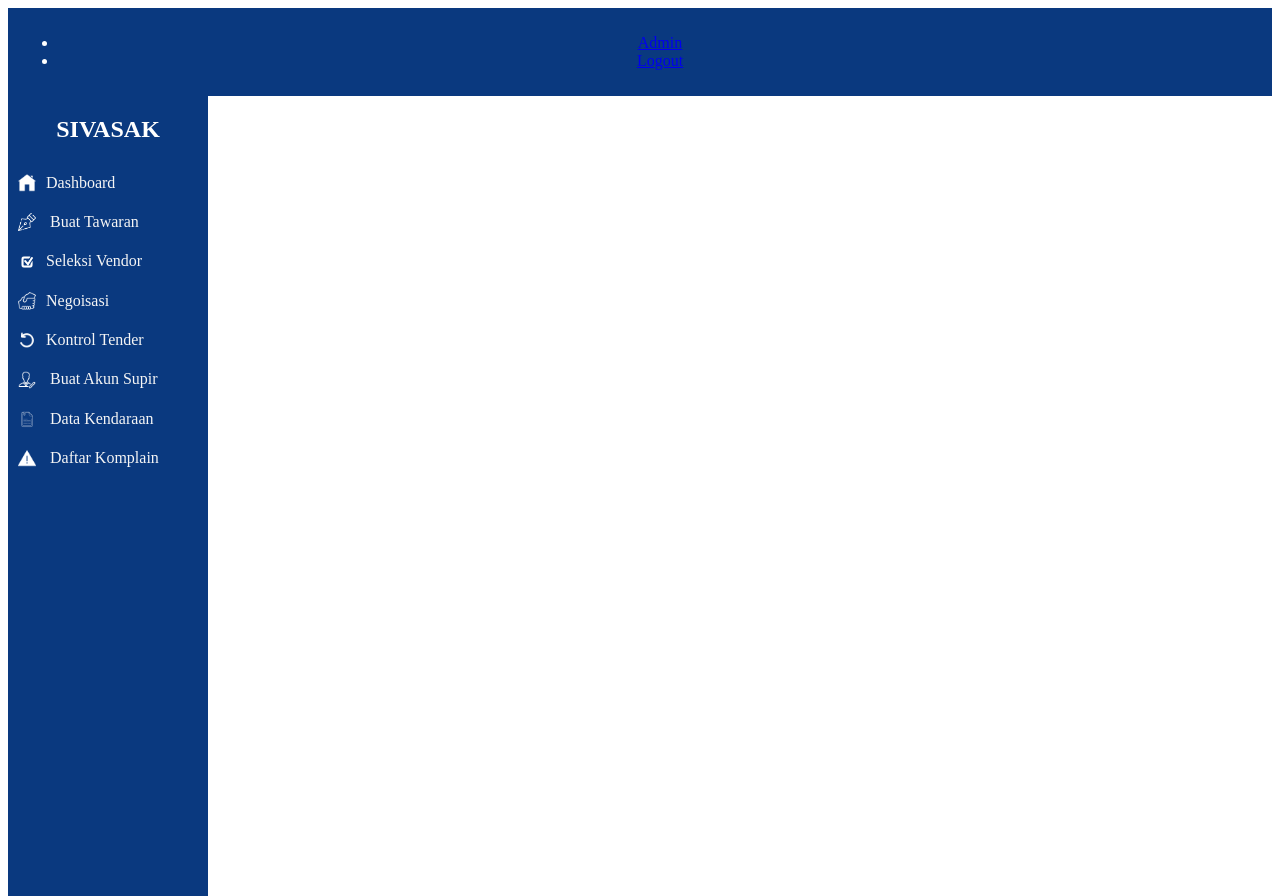
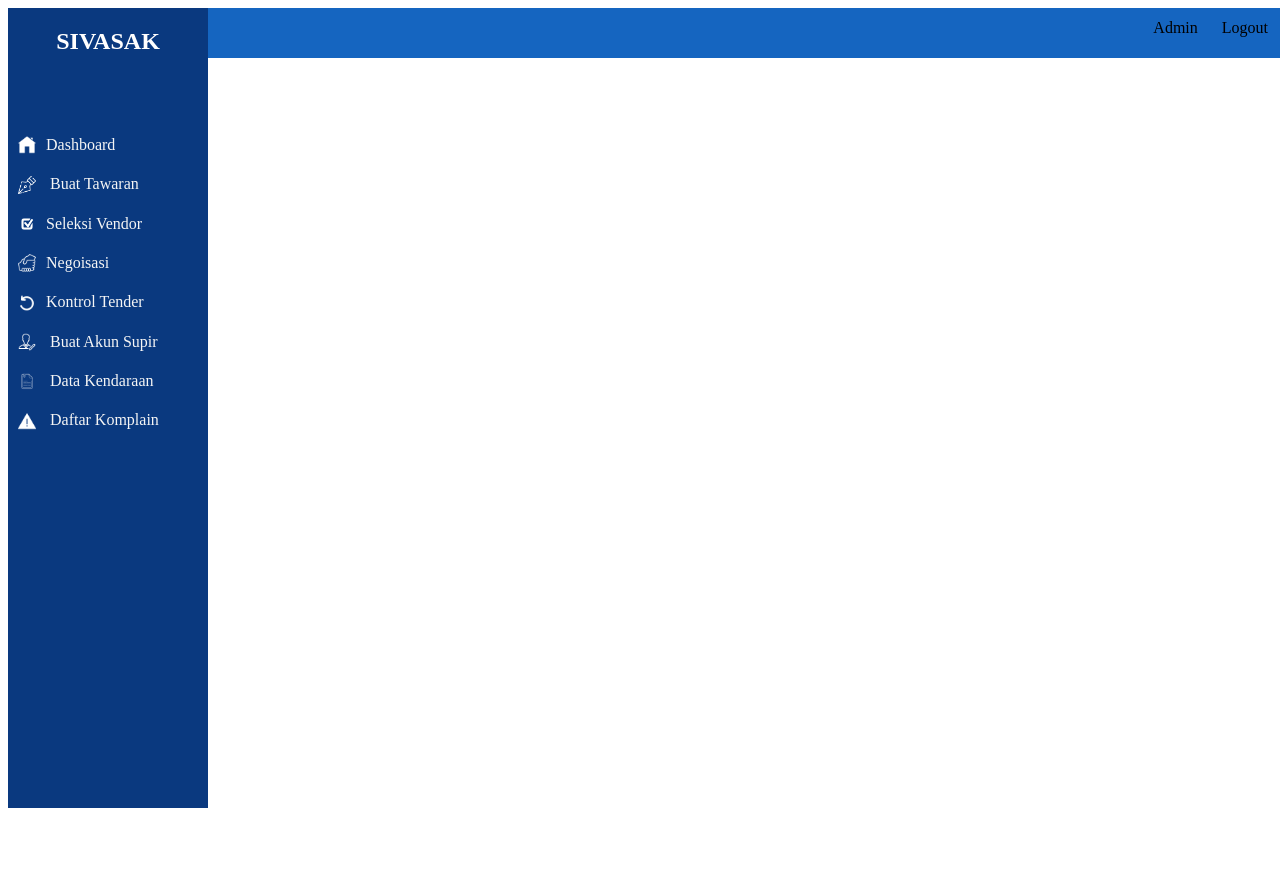
Before and after one commit to gyoro2/Tugaspengweb, a PHP site: the page made by PTI Website/Dashboard.php in a window 1280 px wide. After the commit the page ends 808 px from the top, so only its background shows below. Run offline with PHP 8.4, Linux system fonts and the light colour scheme.

Commit message:
update the dashboard and styledash.css

```diff
--- a/PTI Website/Dashboard.php
+++ b/PTI Website/Dashboard.php
@@ -6,18 +6,7 @@
 </head>
 
 <header>
-    <div class="navbar">
-        <div class="menu">
-            <ul>
-                <li><a href="#">Admin</a></li>
-                <li><a href="#">Logout</a></li>
-            </ul>
-        </div>
-    </div>
-</header>
-
-<body>
-    <div class="sidebar">
+<div class="sidebar">
         <ul>
             <h2>SIVASAK</h2>
             <li><img src="home.png" alt=""><a href="#">Dashboard</a></li>
@@ -30,8 +19,16 @@
             <li><img src="alert.png" alt=""> <a href="#">Daftar Komplain</a></li>
         </ul>
     </div>
-    <div class="content">
-        <!-- Konten dashboard -->
+</header>
+
+<body>
+<div class="navbar">
+        <div class="menu">
+            <ul>
+                <li><a href="#">Admin</a></li>
+                <li><a href="#">Logout</a></li>
+            </ul>
+        </div>
     </div>
 </body>
 </html>
--- a/PTI Website/styledash.css
+++ b/PTI Website/styledash.css
@@ -39,14 +39,43 @@
     vertical-align: middle;
 }
 
-.navbar {
-    background-color: #0A397F;
+.sidebar ul h2{
+    text-align: center;
     color: white;
-    padding: 10px;
-    text-align: center;
+    margin-bottom: 70px ;
 }
 
-h2{
-    text-align: center;
+.navbar {
+    background-color: #1565c0;
+    color: black;
+    padding: 10px;
+    text-align: right;
+    width: 100%;
+}
+
+.navbar ul {
+    list-style-type: none;
+    padding: 0;
+    margin: 0;
+}
+
+.navbar ul li {
+    display: inline;
+    padding: 10px;
+    vertical-align: middle;
+}
+
+.navbar ul li a {
+    text-decoration: none;
+    color: black;
+}
+
+.navbar ul li a:hover {
     color: white;
 }
+
+body {
+    display: flex;
+    height: 50px;
+    width: 100%;
+}
```
